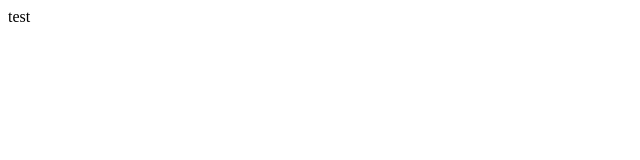
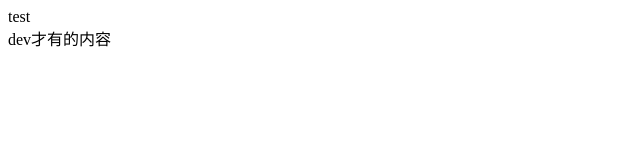
Before and after one commit to xima0814/test, a plain HTML site: page index.html in a window 1280 px wide. Shown: the whole page, without its empty margins (0-640 px from the left). Drawn offline with Linux system fonts and the light colour scheme.

Commit message:
增加了dev功能

```diff
--- a/index.html
+++ b/index.html
@@ -8,5 +8,6 @@
   </head>
   <body>
     <div>test</div>
+    <div>dev才有的内容</div>
   </body>
 </html>
```
